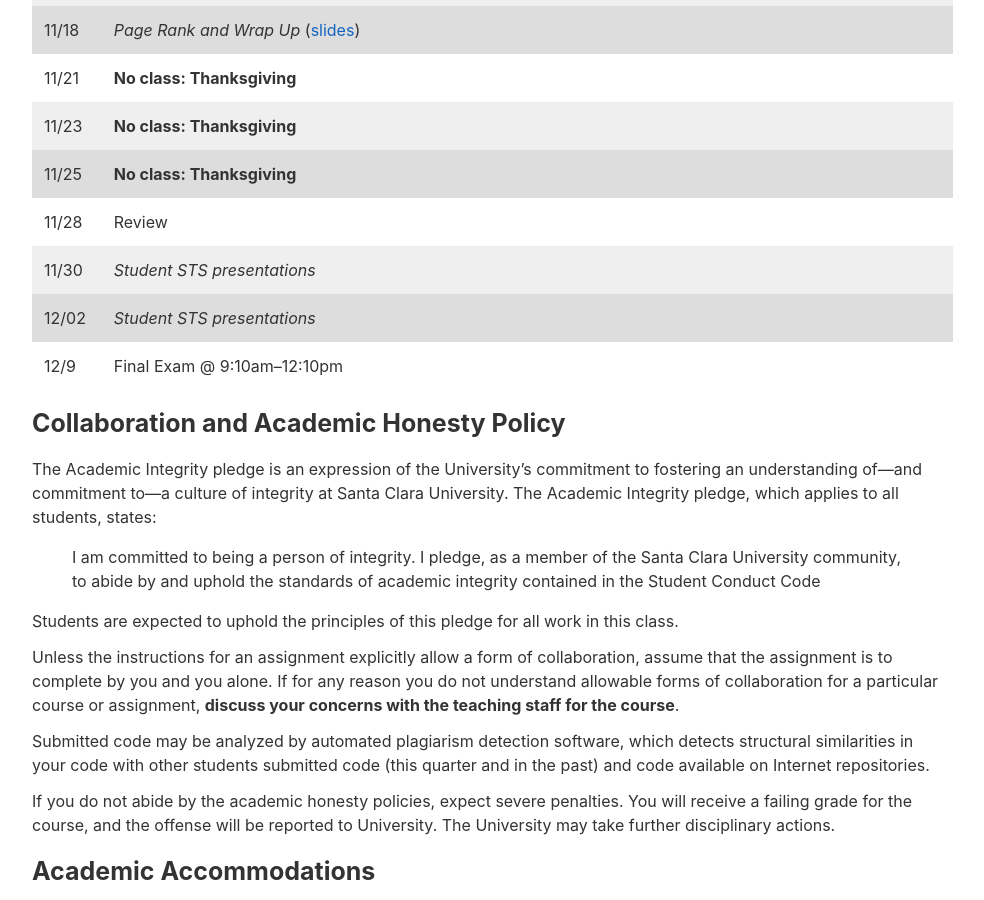
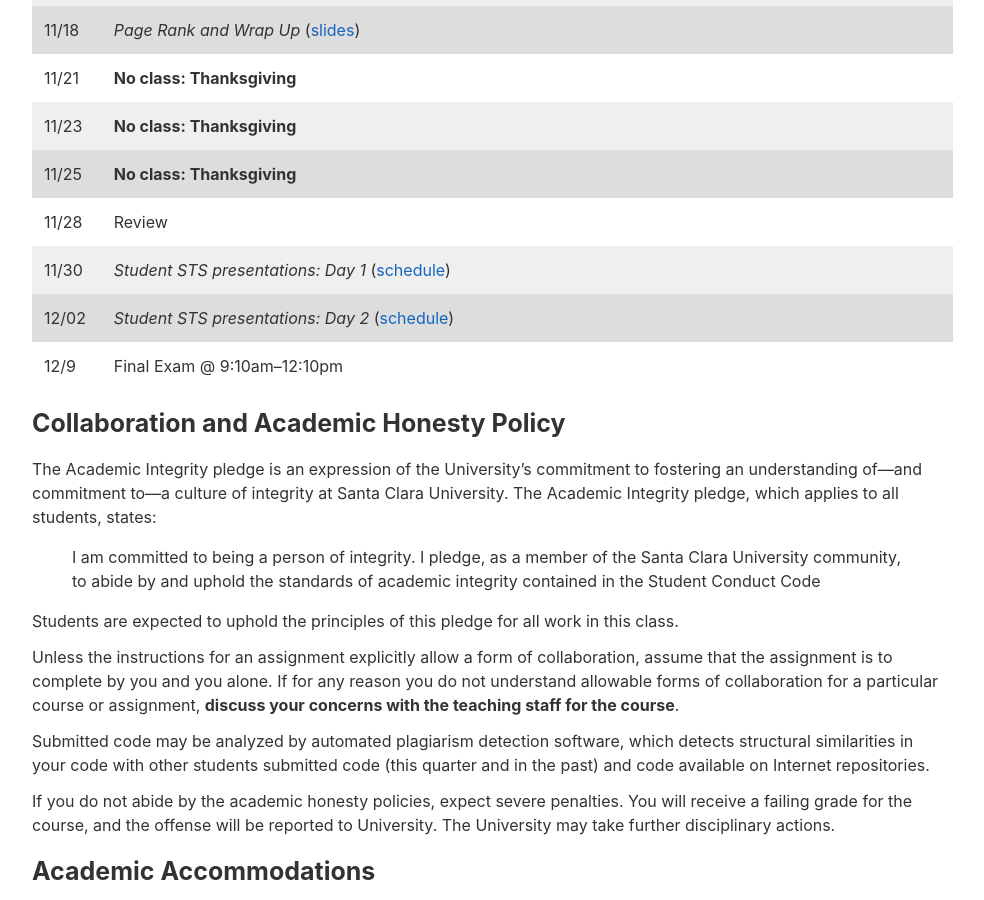
Before and after one commit to jacksonjw12/mbannister.github.io, a Jekyll site: the page built from _teaching/10-f16/index.md, in a window 1280 px wide and 900 px high, scrolled down 4981 px. Shown: the whole window, without its empty margins (152-1136 px from the left). Built offline with Jekyll 4.4.1, drawn with Linux system fonts in a browser that asks for light colours.

Commit message:
Add schedule of students

```diff
--- a/_teaching/10-f16/index.md
+++ b/_teaching/10-f16/index.md
@@ -143,8 +143,8 @@ All exams will be closed-note, closed-book, closed-computer, closed-calculator a
 11/23 | __No class: Thanksgiving__ |
 11/25 | __No class: Thanksgiving__ |
 11/28 | Review | <!-- Week 10; Lab: Wrap-up -->
-11/30 | _Student STS presentations_ |
-12/02 | _Student STS presentations_ |
+11/30 | _Student STS presentations: Day 1_ ([schedule](Slides/sts1.html)) |
+12/02 | _Student STS presentations: Day 2_ ([schedule](Slides/sts2.html)) |
 12/9 | Final Exam @ 9:10am--12:10pm |
 {:.schedule-mwf}
 
```
Also changed, not shown: _teaching/10-f16/Slides/sts1.md (added, +15 -0 lines), _teaching/10-f16/Slides/sts2.md (added, +14 -0 lines).
